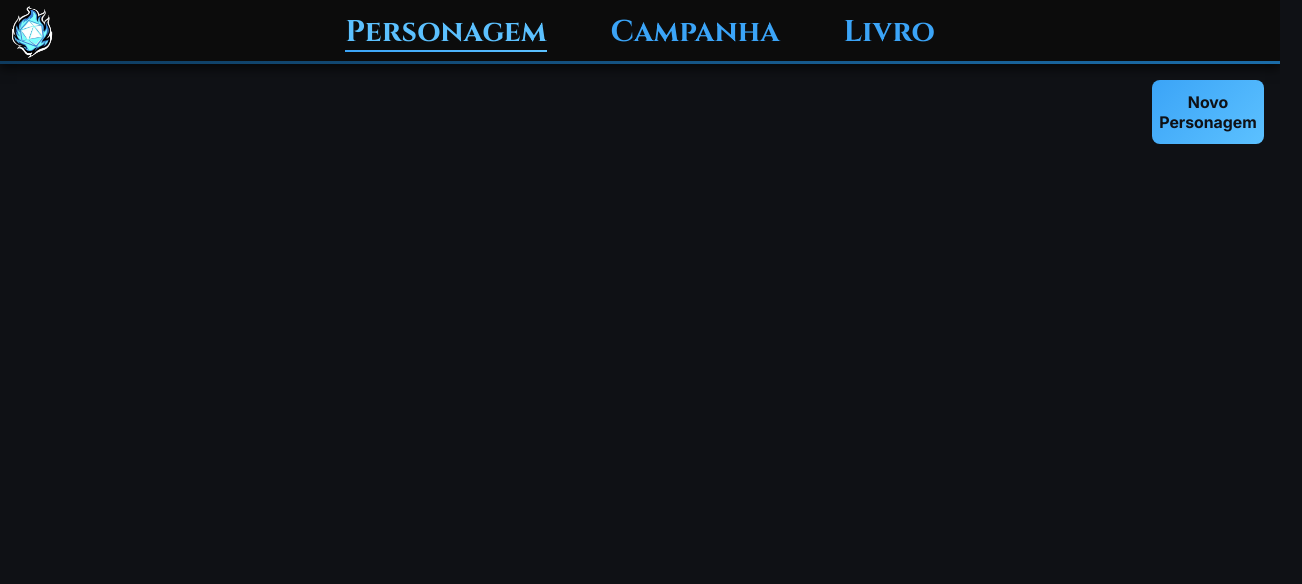
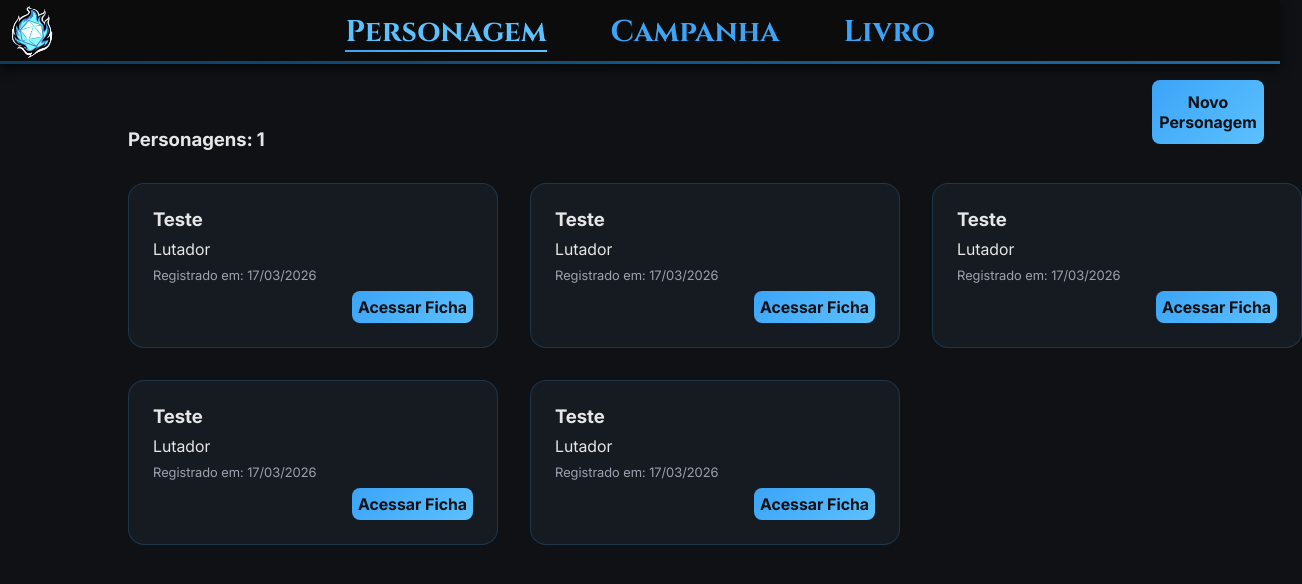
Before and after one commit to Ramazza/RPG, a React (Vite) app: page /personagem in a window 1280 px wide. Shown: the top 584 px of the page, 1302 px wide, since content can reach past the window. Built offline with nearby package versions, Linux system fonts and the light colour scheme.

Commit message:
Add new CharacterCard to character page

```diff
--- /dev/null
+++ b/src/features/character/components/CharacterCard/CharacterCard.tsx
@@ -0,0 +1,19 @@
+import * as S from './styles';
+
+function CharacterCard() {
+
+   return(
+       <>
+       <S.Container>
+        <S.Wrapper>
+            <S.Name>Teste</S.Name>
+            <S.Class>Lutador</S.Class>
+            <S.Date>Registrado em: 17/03/2026</S.Date>
+            <S.Button>Acessar Ficha</S.Button>
+        </S.Wrapper>
+       </S.Container>
+       </>
+   );
+}
+
+export default CharacterCard;
--- /dev/null
+++ b/src/features/character/components/CharacterCard/styles.ts
@@ -0,0 +1,52 @@
+import styled from "styled-components";
+
+export const Container = styled.div`
+  width: 20rem;
+  background: #161a21;
+  border-radius: 16px;
+  padding: 24px;
+  border: 1px solid rgba(59, 164, 247, 0.2);
+`;
+
+export const Wrapper = styled.div`
+  display: flex;
+  flex-direction: column;
+  background: #161a21;
+  position: relative;
+`;
+
+export const Name = styled.h3`
+  padding-bottom: 0.5rem;
+  background: #161a21;
+`;
+
+export const Class = styled.p`
+  padding-bottom: 0.5rem;
+  background: #161a21;
+
+`;
+
+export const Date = styled.p`
+  padding-bottom: 2.5rem;
+  background: #161a21;
+  font-size: small;
+  color: #9ca3af;
+`;
+
+export const Button = styled.div`
+  position: absolute;
+  right: 0;
+  bottom: 0;
+  background: linear-gradient(135deg, #3ba4f7, #5cc1ff);
+  font-weight: 600;
+  color: #0f1115;
+  padding: 6px;
+  border-radius: 8px;
+  transition: transform 0.2s ease;
+  cursor: pointer;
+
+  &:hover {
+    transform: translateY(-2px);
+    box-shadow: 0 3px 8px rgba(59, 164, 247, 0.4);
+  }
+`;
--- a/src/pages/Character/Character.tsx
+++ b/src/pages/Character/Character.tsx
@@ -1,6 +1,7 @@
 import * as S from './styles';
 import Header from '../../components/Header/Header';
 import { useNavigate } from "react-router-dom";
+import CharacterCard from '@/features/character/components/CharacterCard/CharacterCard';
 
 
 function Character() {
@@ -8,10 +9,20 @@ function Character() {
     const navigate = useNavigate();
 
     return(
+        <>
         <S.CharacterWrapper>
             <Header></Header>
             <S.AddCharacter onClick={() => navigate("/novo-personagem")}>Novo Personagem</S.AddCharacter>
+            <S.Characters>Personagens: 1</S.Characters>
         </S.CharacterWrapper>
+        <S.InnerWrapper>
+            <CharacterCard />
+            <CharacterCard />
+            <CharacterCard />
+            <CharacterCard />
+            <CharacterCard />
+        </S.InnerWrapper>
+        </>
     );
 }
 
--- a/src/pages/Character/styles.ts
+++ b/src/pages/Character/styles.ts
@@ -28,3 +28,16 @@ export const AddCharacter = styled.div`
         box-shadow: 0 3px 8px rgba(59, 164, 247, 0.4);
 }
 `;
+
+export const Characters = styled.h3`
+    padding-left: 10vw;
+    padding-bottom: 2rem;
+`;
+
+export const InnerWrapper = styled.div`
+  display: grid;
+  margin: 0 auto;
+  width: 80vw;
+  grid-template-columns: 1fr 1fr 1fr;
+  gap: 2rem;
+`;
```
